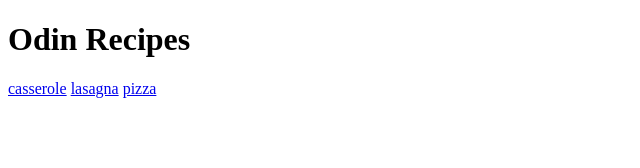
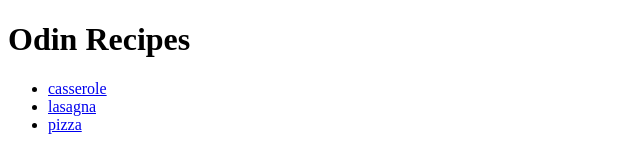
Before and after one commit to Ssahebjam/odin-recepeis, a plain HTML site: page index.html in a window 1280 px wide. Shown: the whole page, without its empty margins (0-640 px from the left). Drawn offline with Linux system fonts and the light colour scheme.

Commit message:
add list for navigation links in index.html
if we dont use a list the links will be in one line

```diff
--- a/index.html
+++ b/index.html
@@ -1,18 +1,22 @@
-<!DOCTYPE html>
+<!doctype html>
 <html lang="en">
+
 <head>
-  <meta charset="UTF-8">
-  <meta name="viewport" content="width=device-width, initial-scale=1.0">
+  <meta charset="UTF-8" />
+  <meta name="viewport" content="width=device-width, initial-scale=1.0" />
   <title>Document</title>
 </head>
+
 <body>
   <!-- Main heading of website -->
-  <h1> Odin Recipes</h1>
+  <h1>Odin Recipes</h1>
 
   <!-- Link to the recepeis -->
-  <a href="./recepeis/casserole.html">casserole</a>
-  <a href="./recepeis/lasagna.html">lasagna</a>
-  <a href="./recepeis/pizza.html">pizza</a>
+  <ul>
+    <li><a href="./recepeis/casserole.html">casserole</a></li>
+    <li><a href="./recepeis/lasagna.html">lasagna</a></li>
+    <li><a href="./recepeis/pizza.html">pizza</a></li>
+  </ul>
+</body>
 
-</body>
 </html>
```
